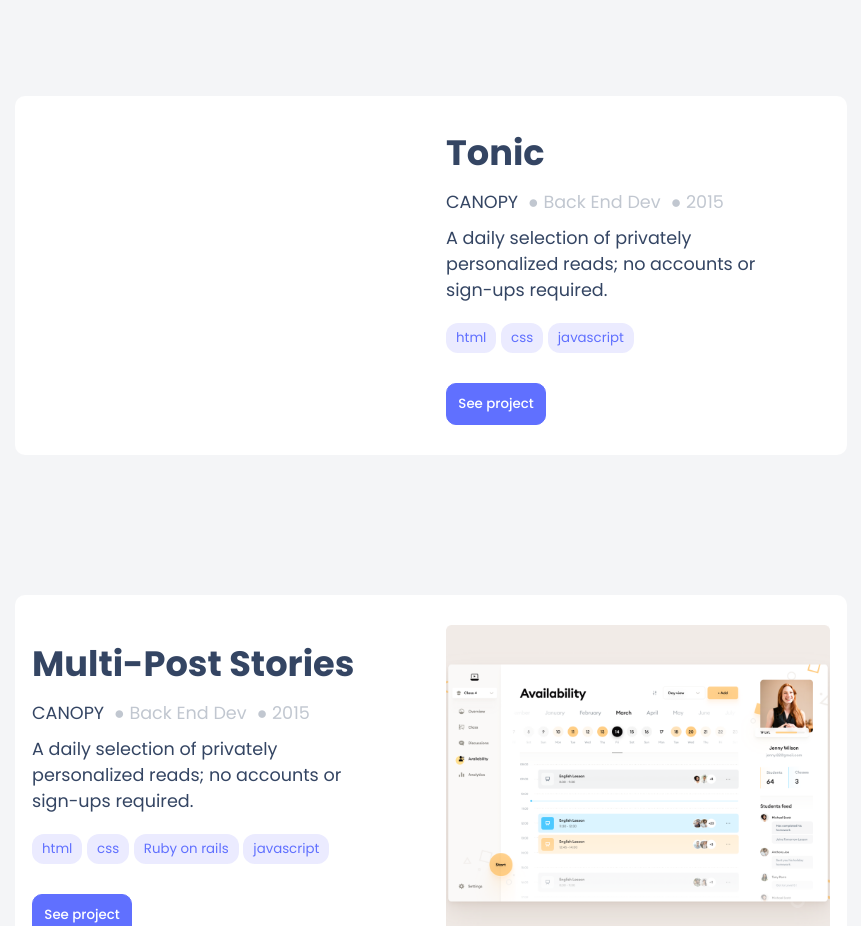
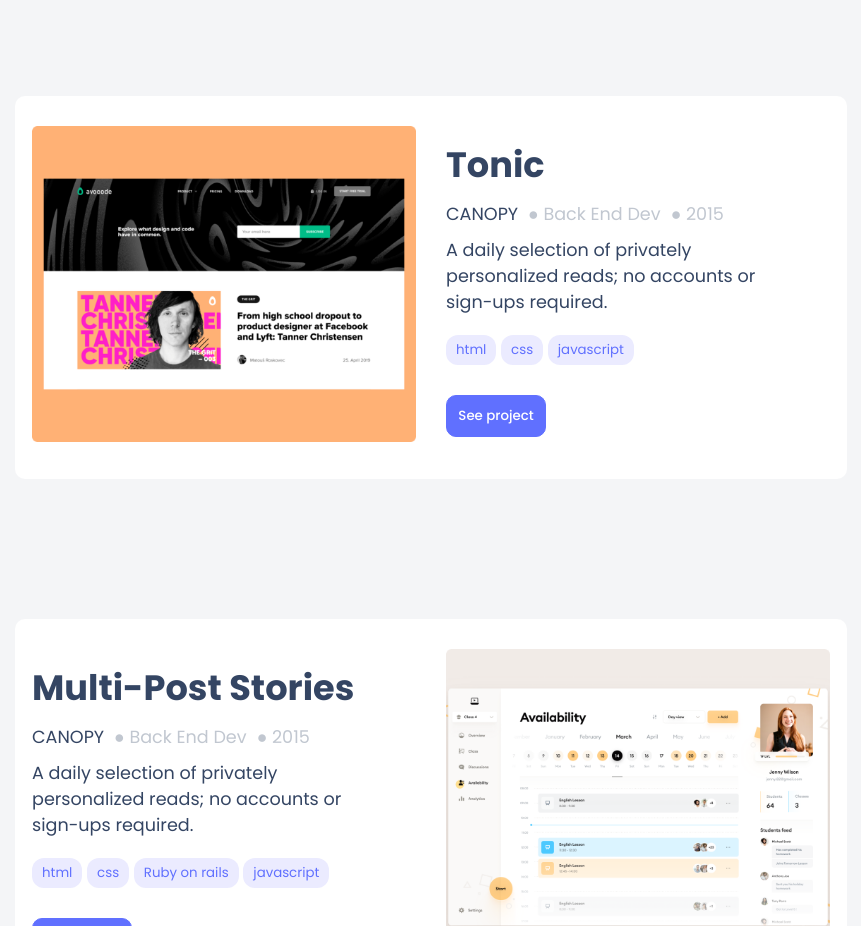
Before and after one commit to MustafaSamiShirzad/portfoliowebsite2, a website: page index.html in a window 1280 px wide. Shown: the part 860-1786 px from the top of the page, without its empty margins (209-1070 px from the left). Drawn offline with Linux system fonts and the light colour scheme.

Commit message:
Update index.html

```diff
--- a/index.html
+++ b/index.html
@@ -40,7 +40,7 @@
         <section class="works">
             <div class="card1 card">
                 <div class="card-img">
-                    <img src="Snapshoot Portfolio(2).png" alt="">
+                    <img src="/imgs/Snapshoot Portfolio(2).png" alt="">
                 </div>
                 <!-- card one -->
                <div class="card-info">
```
